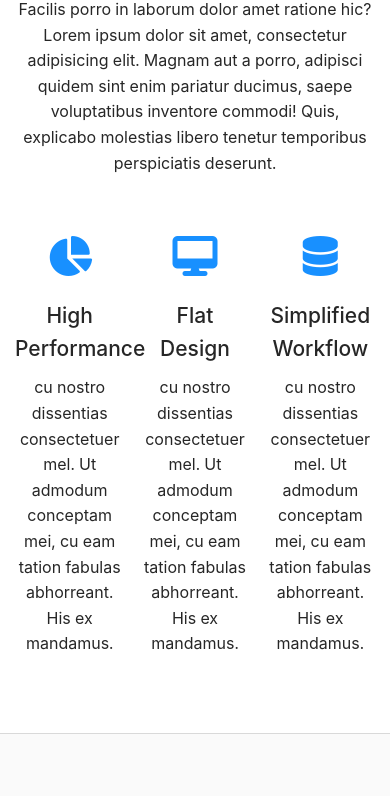
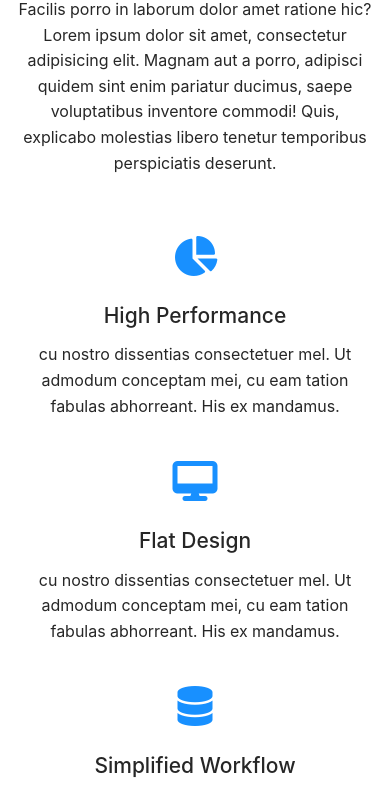
Before and after one commit to MRofiqulIlmi/ANTD_Learn_Bibek_yt, a React (Create React App) app: page / in a window 390 px wide. Shown: the part 1155-1951 px from the top of the page. Built offline with nearby package versions, Linux system fonts and the light colour scheme.

Commit message:
site responsive

```diff
--- a/src/components/home/about.js
+++ b/src/components/home/about.js
@@ -37,7 +37,7 @@ function AppAbout(){
                 <Row gutter={[16, 16]}>
                     {items.map((item) => {
                         return(
-                            <Col span={8} key={item.key}>
+                            <Col md={{span: 8}} key={item.key}>
                                 <div className="content">
                                     <div className="icon">
                                         {item.icon}
--- a/src/components/home/pricing.js
+++ b/src/components/home/pricing.js
@@ -59,7 +59,7 @@ function AppPricing(){
                 grid={{
                     gutter: 16,
                     xs: 1,
-                    sm: 2,
+                    sm: 1,
                     md: 3,
                     lg: 3,
                     xl: 3,
```
